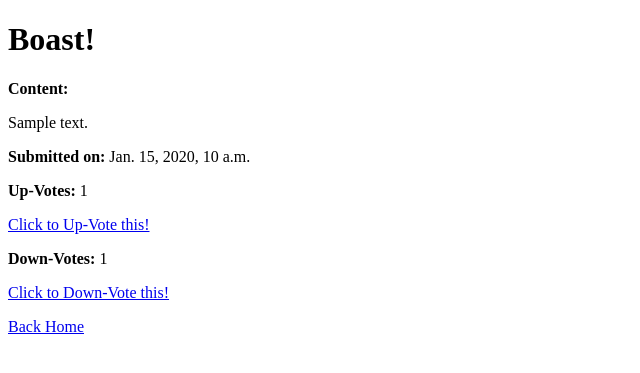
After one commit to millerjl1980/ghostpost, a Django app: page /detail/1 in a window 1280 px wide. The commit adds this page. Shown: the top 373 px of the page, without its empty margins (0-640 px from the left). Run offline with Django 3.2, Linux system fonts and the light colour scheme; tables that the repository leaves empty hold one stand-in row (values such as "Sample post").

```diff
--- a/ghostpost/models.py
+++ b/ghostpost/models.py
@@ -6,6 +6,15 @@ from django.utils import timezone
 class PostMessage(models.Model):
     boast = models.BooleanField('boast?', default=True, help_text='If it is not a boast, it will be listed as a roast!')
     content = models.CharField(max_length=280)
-    up_vote = models.IntegerField()
-    down_vote = models.IntegerField()
+    up_vote = models.IntegerField(default=0)
+    down_vote = models.IntegerField(default=0)
     sub_time = models.DateTimeField(default=timezone.now)
+    score = models.IntegerField(default=0)
+
+    # https://www.youtube.com/watch?v=jCzT9XFZ5bw
+    @property
+    def vote_score(self):
+        return self.up_vote - self.down_vote
+
+    def __str__(self):
+        return self.content
--- /dev/null
+++ b/ghostpost/templates/detail.html
@@ -0,0 +1,23 @@
+{% extends "base.html" %}
+
+{% block title %}Post Info{% endblock %}
+
+{% block content %}
+    {% if post.boast %}
+        <h1>Boast!</h1>
+    {% else %}
+        <h1>Roast!</h1>
+    {% endif %}
+    <p><strong>Content: </strong></p>
+    <p>{{post.content}}</p>
+    <p><strong>Submitted on: </strong>{{ post.sub_time}}</p>
+    <p><strong>Up-Votes: </strong>{{ post.up_vote}}</p>
+    <p><a href="{% url 'up_vote' post.id %}">Click to Up-Vote this!</a></p>
+    <p><strong>Down-Votes: </strong>{{ post.down_vote}}</p>
+    <p><a href="{% url 'down_vote' post.id %}">Click to Down-Vote this!</a></p>
+
+
+
+    <a href="{% url 'home' %}">Back Home</a>
+
+{% endblock %}
--- a/ghostpost/urls.py
+++ b/ghostpost/urls.py
@@ -3,9 +3,11 @@ from ghostpost import views
 
 urlpatterns = [
     path('', views.index, name='home'),
-    path('up/<int:post_id>', views.up_view, name='up_view'),
-    path('down/<int:post_id>', views.down_view, name='down_view'),
+    path('up/<int:post_id>/', views.up_view, name='up_vote'),
+    path('down/<int:post_id>/', views.down_view, name='down_vote'),
     path('boasts', views.boasts, name='boasts'),
     path('roasts', views.roasts, name='roasts'),
-    path('addpost', views.addpost, name='addpost')
+    path('addpost', views.addpost, name='addpost'),
+    path('detail/<int:post_id>', views.detail, name='detail'),
+    path('ranked', views.ranked_view, name='ranked')
 ]
--- a/ghostpost/views.py
+++ b/ghostpost/views.py
@@ -1,20 +1,24 @@
-from django.shortcuts import render
+from django.shortcuts import render, redirect, get_object_or_404, HttpResponseRedirect, reverse
 from ghostpost.models import PostMessage
 from ghostpost.forms import AddPostForm
 
 # Create your views here.
 def index(request):
-    posts = PostMessage.objects.all().order_by('-id')
+    posts = PostMessage.objects.all().order_by('-sub_time')
     note = "all Boasts and Roasts!"
     return render(request, 'index.html', {'posts': posts, 'note': note})
 
+def detail(request, post_id):
+    post = get_object_or_404(PostMessage, pk=post_id)
+    return render(request, 'detail.html', {'post': post})
+
 def boasts(request):
-    posts = PostMessage.objects.filter(boast=True).order_by('-id')
+    posts = PostMessage.objects.filter(boast=True).order_by('-sub_time')
     note = "all Boasts!"
     return render(request, 'index.html', {'posts': posts, 'note': note})
 
 def roasts(request):
-    posts = PostMessage.objects.filter(boast=False).order_by('-id')
+    posts = PostMessage.objects.filter(boast=False).order_by('-sub_time')
     note = "all Roasts!"
     return render(request, 'index.html', {'posts': posts, 'note': note})
 
@@ -28,15 +32,24 @@ def addpost(request):
         form = AddPostForm()
     return render(request, 'addpost.html', {'form': form})
 
-
 def up_view(request, post_id):
     post = PostMessage.objects.get(id=post_id)
     post.up_vote += 1
     post.save()
-    # todo:  finish view
+    return HttpResponseRedirect(reverse('detail', kwargs={'post_id': post_id}))
 
 def down_view(request, post_id):
     post = PostMessage.objects.get(id=post_id)
     post.down_vote += 1
     post.save()
-    # todo:  finish view
+    return HttpResponseRedirect(reverse('detail', kwargs={'post_id': post_id}))
+
+def ranked_view(request):
+    posts = PostMessage.objects.all()
+    for post in posts:
+        score = post.vote_score
+        post.score = score
+        post.save()
+    posts = posts.order_by('-score')
+    note = "best Boasts and Roasts!"
+    return render(request, 'index.html', {'posts': posts, 'note': note})
```
Also changed, not shown: ghostpost/templates/index.html (+11 -2 lines), ghostpost/migrations/0001_initial.py, ghostpost/migrations/0002_auto_20200515_0254.py (added).
